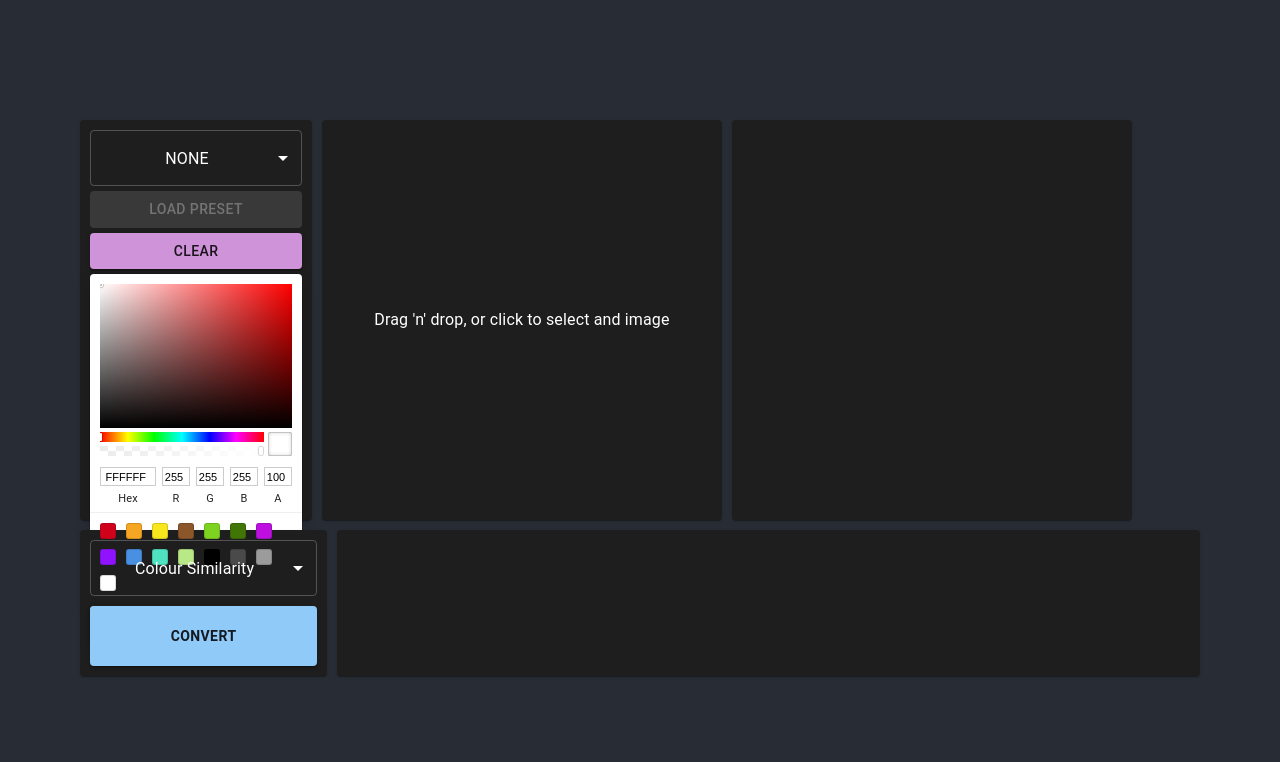
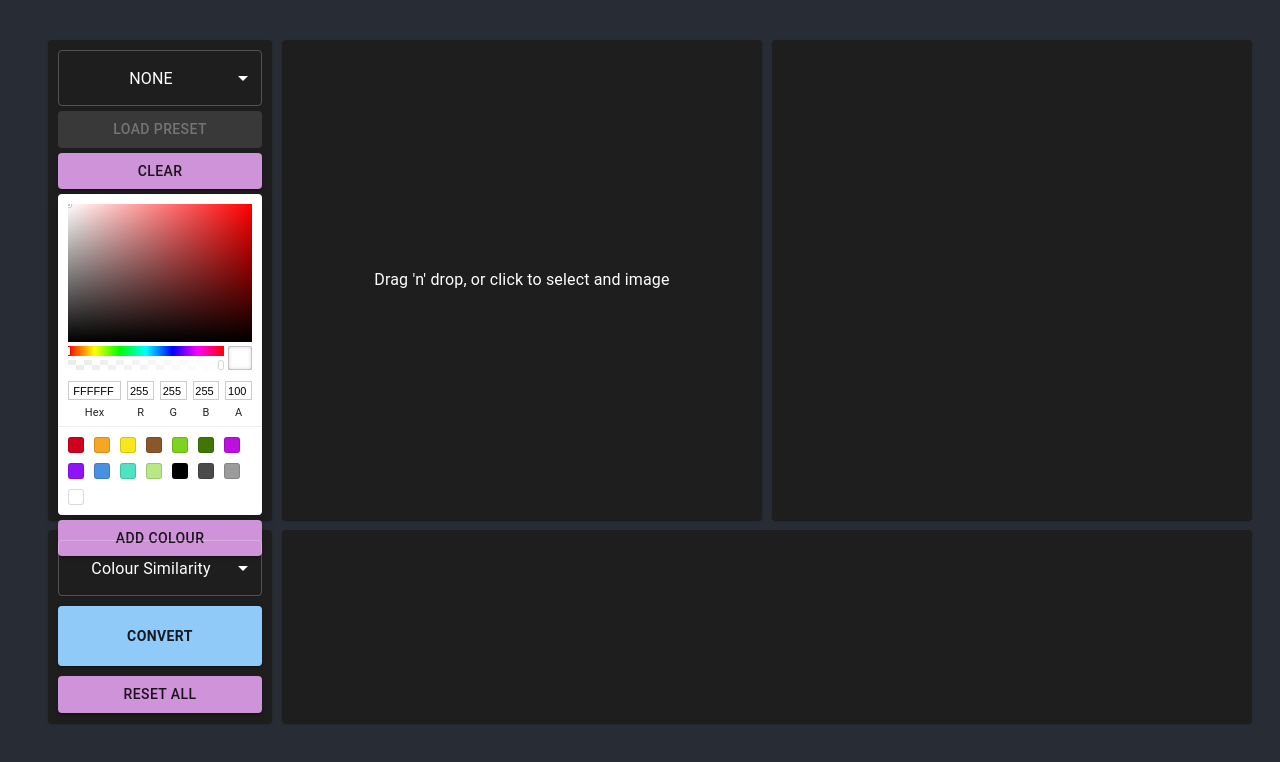
Before and after one commit to timothy-ch-cheung/image-palette-switcher, a React (Create React App) app: page / in a window 1280 px wide. Shown: the top 762 px of the page. Built offline with nearby package versions, Linux system fonts and the light colour scheme.

Commit message:
Refactor to use css-grid

```diff
--- a/src/App.css
+++ b/src/App.css
@@ -1,11 +1,13 @@
 .App {
   text-align: center;
   background-color: #282c34;
-  display: flex;
-  flex-direction: column;
-  justify-content: start;
+  display: grid;
+  grid-template-columns: 17.5vw 37.5vw 37.5vw;
+  grid-template-rows: 60vh min-content;
+  column-gap: 10px;
+  row-gap: 10px;
   min-height: 100vh;
-  padding: 7.5em 5em;
+  padding: 5vh 3.75vw;
   gap: 10px
 }
 
--- a/src/App.tsx
+++ b/src/App.tsx
@@ -153,15 +153,11 @@ function App() {
       <AlertProvider>
         <DataProvider>
           <div className="App">
-            <div className="MainPanel">
-              <PaletteSelecter />
-              <ImageDropzone />
-              <ResultDisplay storedImage={convertedImage} />
-            </div>
-            <div className="MainPanel">
-              <PaletteSwitcher switchPalette={switchPalette} />
-              <PaletteDisplay />
-            </div>
+            <PaletteSelecter />
+            <ImageDropzone />
+            <ResultDisplay storedImage={convertedImage} />
+            <PaletteSwitcher switchPalette={switchPalette} reset={() => {setConvertedImage(TRANSPARENT_PLACEHOLDER_IMG)}}/>
+            <PaletteDisplay />
           </div>
         </DataProvider>
       </AlertProvider>
--- a/src/components/ImageDropzone.tsx
+++ b/src/components/ImageDropzone.tsx
@@ -1,4 +1,4 @@
-import React from "react";
+import React, { useEffect, useRef, useState } from "react";
 import Paper from "@mui/material/Paper";
 import Dropzone, { FileRejection } from "react-dropzone";
 import { useAlert } from "./AlertContext";
@@ -8,8 +8,6 @@ import DeleteIcon from "@mui/icons-material/Delete";
 import { useSharedData } from "./DataProvider";
 
 const COMPATIBLE_TYPES = ["image/png", "image/jpeg"];
-const DROP_SIZE = 50;
-const IMG_SIZE = DROP_SIZE - 5;
 
 function arrayBufferToBase64(buffer: ArrayBuffer) {
   var binary = "";
@@ -44,6 +42,21 @@ function base64ToImageData(base64: string, dimensions: Dimensions): ImageData {
 export default function ImageDropzone() {
   const { showAlert } = useAlert();
   const { srcImage, replaceSrcImage, updateSrcImage } = useSharedData();
+  const componentRef = useRef<HTMLDivElement | null>(null);
+  const [imageSize, setImageSize] = useState<Dimensions>({
+    width: 0,
+    height: 0,
+  });
+
+  useEffect(() => {
+    if (componentRef.current) {
+      const RATIO = 0.9;
+      setImageSize({
+        width: componentRef.current.offsetWidth * RATIO,
+        height: componentRef.current.offsetHeight * RATIO,
+      });
+    }
+  }, []);
 
   const dropFailedHandler = (fileRejections: FileRejection[]) => {
     let messages = new Set(
@@ -94,18 +107,16 @@ export default function ImageDropzone() {
     });
   };
 
-  const imgSize = (window.innerHeight * IMG_SIZE) / 100;
   return (
     <Paper
       style={{
-        width: `${DROP_SIZE}vh`,
-        height: `${DROP_SIZE}vh`,
         display: "flex",
         flexDirection: "column",
         justifyContent: "center",
         alignItems: "center",
         flex: "0 0 auto",
       }}
+      ref={componentRef}
     >
       {srcImage === undefined && (
         <Dropzone
@@ -118,8 +129,8 @@ export default function ImageDropzone() {
             <div
               {...getRootProps()}
               style={{
-                width: `${DROP_SIZE}vh`,
-                height: `${DROP_SIZE}vh`,
+                width: "100%",
+                height: "100%",
                 display: "flex",
                 flexDirection: "row",
                 justifyContent: "center",
@@ -133,18 +144,10 @@ export default function ImageDropzone() {
         </Dropzone>
       )}
       {srcImage !== undefined && (
-        <>
-          <IconButton
-            aria-label="delete"
-            onClick={() => replaceSrcImage(undefined)}
-          >
-            <DeleteIcon />
-          </IconButton>
-          <ImageDisplay
-            img={srcImage}
-            dimensions={{ width: imgSize, height: imgSize }}
-          />
-        </>
+        <ImageDisplay
+          img={srcImage}
+          dimensions={{ width: imageSize.width, height: imageSize.height }}
+        />
       )}
     </Paper>
   );
--- a/src/components/PaletteDisplay.tsx
+++ b/src/components/PaletteDisplay.tsx
@@ -10,7 +10,7 @@ export function PaletteDisplay() {
   const { palette, replacePalette } = useSharedData();
 
   return (
-    <Paper style={{ minHeight: "10vh", width: "70vw", padding: "10px" }}>
+    <Paper style={{ padding: "10px", gridColumn: "span 2" }}>
       <div
         style={{
           display: "flex",
--- a/src/components/PaletteSelecter.tsx
+++ b/src/components/PaletteSelecter.tsx
@@ -21,8 +21,6 @@ enum PalettePreset {
   CC29 = "CC-29",
   APOLLO = "APOLLO",
 }
-
-const SIZE = 50;
 
 function getPresetPalette(colours: string[]): PaletteColour[] {
   return colours.map((colour) => {
@@ -78,7 +76,6 @@ export function PaletteSelecter() {
   return (
     <Paper
       style={{
-        height: `${SIZE}vh`,
         padding: "10px",
         display: "flex",
         flexDirection: "column",
@@ -114,7 +111,7 @@ export function PaletteSelecter() {
       <SketchPicker
         color={currentColour.hex}
         onChange={colourChangeHandler}
-        width="15vw"
+        width="calc(100% - 20px)"
       ></SketchPicker>
       <Button
         variant="contained"
--- a/src/components/PaletteSwitch.tsx
+++ b/src/components/PaletteSwitch.tsx
@@ -21,10 +21,12 @@ interface PaletteSwitcherProps {
     palette: PaletteColour[],
     algorithm: Algorithm
   ) => void;
+  reset: () => void;
 }
 
 export function PaletteSwitcher(props: PaletteSwitcherProps) {
-  const { srcImage, palette } = useSharedData();
+  const { srcImage, replaceSrcImage, palette, replacePalette } =
+    useSharedData();
   const [algorithm, setAlgorithm] = useState<Algorithm>(
     Algorithm.COLOUR_SIMILARITY
   );
@@ -33,11 +35,15 @@ export function PaletteSwitcher(props: PaletteSwitcherProps) {
     setAlgorithm(event.target.value as Algorithm);
   };
 
+  const resetAll = () => {
+    replaceSrcImage(undefined);
+    replacePalette([]);
+    props.reset();
+  };
+
   return (
     <Paper
       style={{
-        minHeight: "10vh",
-        width: "20vw",
         padding: "10px",
         display: "flex",
         flexDirection: "column",
@@ -69,6 +75,15 @@ export function PaletteSwitcher(props: PaletteSwitcherProps) {
       >
         Convert
       </Button>
+      <Button
+        variant="contained"
+        color="secondary"
+        onClick={() => {
+          resetAll();
+        }}
+      >
+        Reset All
+      </Button>
     </Paper>
   );
 }
--- a/src/components/ResultDisplay.tsx
+++ b/src/components/ResultDisplay.tsx
@@ -2,7 +2,6 @@ import { Paper } from "@mui/material";
 import { useSharedData } from "./DataProvider";
 import { StoredImage } from "./ImageDisplay";
 
-const RESULT_SIZE = 50;
 
 interface ResultDisplayProps {
   storedImage: StoredImage;
@@ -13,8 +12,6 @@ export function ResultDisplay(props: ResultDisplayProps) {
   return (
     <Paper
       style={{
-        width: `${RESULT_SIZE}vh`,
-        height: `${RESULT_SIZE}vh`,
         display: "flex",
         justifyContent: "center",
         alignItems: "center",
```
